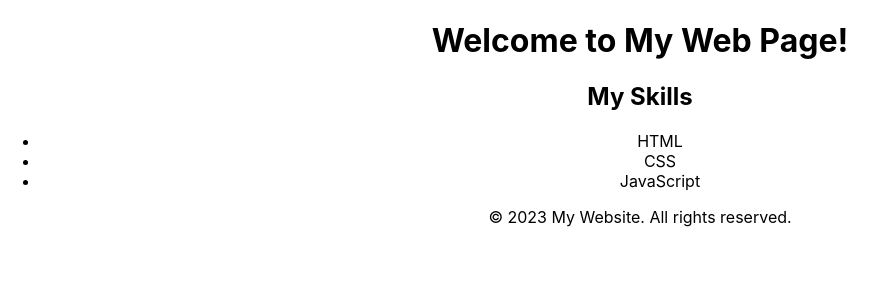
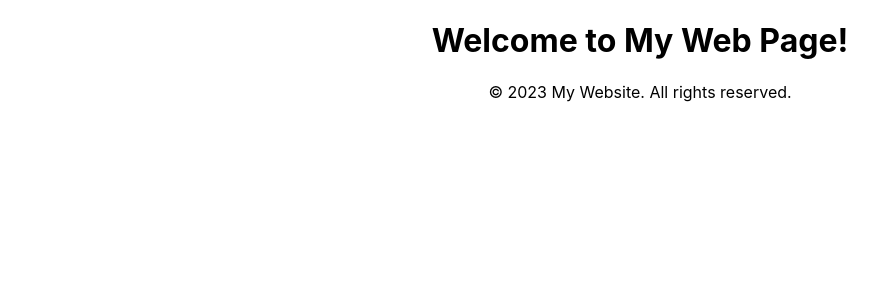
Before and after one commit to hyunjun9788/React_mission5, a React (Create React App) app: page / in a window 1280 px wide. Shown: the top 300 px of the page, without its empty margins (0-886 px from the left). Built offline with nearby package versions, Linux system fonts and the light colour scheme.

Commit message:
feat: SectionSkills.js 컴포넌트 생성

```diff
--- a/src/App.js
+++ b/src/App.js
@@ -4,6 +4,7 @@ import HeaderContent from "./components/Content/HeaderContent";
 
 import SectionAbout from "./components/Layout/SectionAbout";
 import AboutContent from "./components/Content/AboutContent";
+import SectionSkiils from "./components/Layout/SectionSkiils";
 
 function App() {
     return (
@@ -16,14 +17,14 @@ function App() {
                 <AboutContent/>
             </SectionAbout>
 
-            <section className="skills">
+            <SectionSkiils>
                 <h2 className="skills__title">My Skills</h2>
                 <ul className="skills__list">
                     <li className="skills__item">HTML</li>
                     <li className="skills__item">CSS</li>
                     <li className="skills__item">JavaScript</li>
                 </ul>
-            </section>
+                </SectionSkiils>
 
             <footer className="footer">
                 <p className="footer__text">&copy; 2023 My Website. All rights reserved.</p>
--- /dev/null
+++ b/src/components/Layout/SectionSkiils.js
@@ -0,0 +1,9 @@
+function SectionSkiils(){
+    return(
+        <section className="skills">
+
+        </section>
+    )
+}
+
+export default SectionSkiils
```
